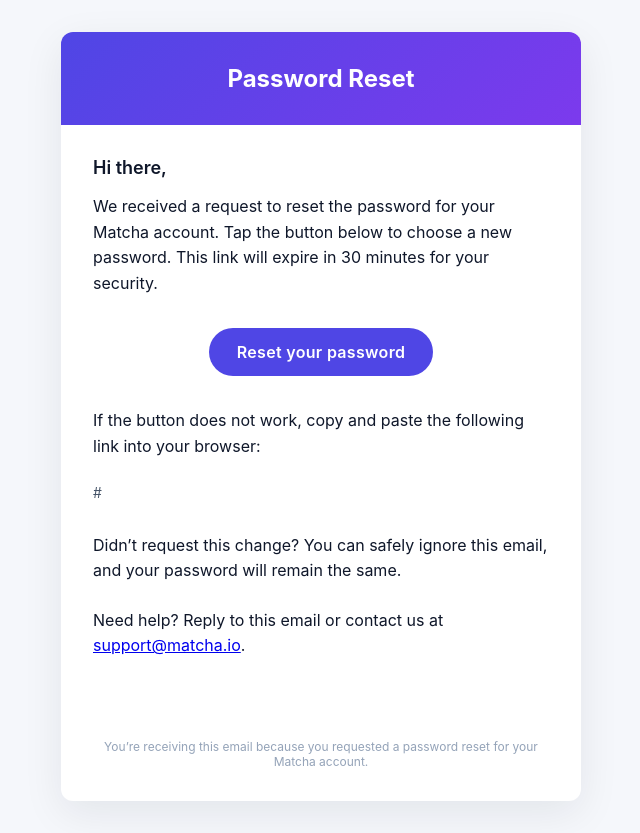
After one commit to aaavvvooo/matcha, a Python web app: template backend/application/templates/password_reset.html in a window 1280 px wide. The commit adds this page. Shown: the whole page, without its empty margins (319-959 px from the left). Run offline with Jinja, Linux system fonts and the light colour scheme; the template is opened without the code that fills it: most values are stand-ins (such as "Sample title", 1, 10 or a date in 2020).

Commit message:
pushing to implement branches

```diff
--- a/backend/application/clients/email_client.py
+++ b/backend/application/clients/email_client.py
@@ -16,13 +16,17 @@ class EmailClient:
 
     async def send_verification_email(self, to: str, username: str, subject: str, token: str):
         verification_url = f"{self.frontend_url}/verify?token={token}"
-        print(verification_url)
         html_content = self._render_email_template("email_confirmation.html", {
             "verification_url": verification_url,
             "username": username
         })
 
         await self._send_email(to, subject, html_content)
+
+
+    async def send_forget_password_email(self, to: str):
+        pass
+
 
     async def _send_email(self, to: str, subject: str, html_content: str):
         try:
--- a/backend/application/repository/__init__.py
+++ b/backend/application/repository/__init__.py
@@ -0,0 +1,2 @@
+from .user_repo import *
+from .token_repo import *
--- a/backend/application/repository/user_repo.py
+++ b/backend/application/repository/user_repo.py
@@ -24,12 +24,12 @@ class UserRepository:
             raise e
 
     async def get_user_by_email(self, email: str):
-        query = "SELECT id, full_name, username, email, hashed_password FROM users WHERE email = $1"
+        query = "SELECT id, full_name, username, email, hashed_password, is_validated FROM users WHERE email = $1"
         user = await self.db.fetch_one(query, email)
         return user
 
     async def get_user_by_username(self, username: str):
-        query = "SELECT id, full_name, username, email, hashed_password FROM users WHERE username = $1"
+        query = "SELECT id, full_name, username, email, hashed_password, is_validated FROM users WHERE username = $1"
         user = await self.db.fetch_one(query, username)
         return user
 
--- a/backend/application/templates/base.html
+++ b/backend/application/templates/base.html
@@ -120,7 +120,6 @@
 
         <div class="content">
             {% block content %}
-            <!-- Content goes here -->
             {% endblock %}
         </div>
 
--- /dev/null
+++ b/backend/application/templates/password_reset.html
@@ -0,0 +1,151 @@
+<!DOCTYPE html>
+<html lang="en">
+  <head>
+    <meta charset="UTF-8" />
+    <meta name="viewport" content="width=device-width, initial-scale=1.0" />
+    <title>Password Reset</title>
+    <style>
+      :root {
+        color-scheme: light;
+      }
+      body {
+        margin: 0;
+        font-family: -apple-system, BlinkMacSystemFont, "Segoe UI", Roboto,
+          Helvetica, Arial, sans-serif;
+        background-color: #f5f7fb;
+        color: #0f172a;
+      }
+      .wrapper {
+        width: 100%;
+        background-color: #f5f7fb;
+        padding: 32px 0;
+      }
+      .container {
+        width: 100%;
+        max-width: 520px;
+        margin: 0 auto;
+        background-color: #ffffff;
+        border-radius: 12px;
+        box-shadow: 0 12px 40px rgba(15, 23, 42, 0.08);
+        overflow: hidden;
+      }
+      .header {
+        background: linear-gradient(135deg, #4f46e5, #7c3aed);
+        color: #ffffff;
+        padding: 32px;
+        text-align: center;
+      }
+      .header h1 {
+        margin: 0;
+        font-size: 24px;
+      }
+      .content {
+        padding: 32px;
+      }
+      .greeting {
+        margin: 0 0 16px;
+        font-size: 18px;
+        font-weight: 600;
+      }
+      .message {
+        margin: 0 0 24px;
+        line-height: 1.6;
+      }
+      .cta {
+        display: inline-block;
+        padding: 14px 28px;
+        border-radius: 999px;
+        background-color: #4f46e5;
+        color: #ffffff;
+        font-weight: 600;
+        text-decoration: none;
+        letter-spacing: 0.02em;
+      }
+      .cta:hover {
+        background-color: #4338ca;
+      }
+      .cta:active {
+        background-color: #3730a3;
+      }
+      .link-helper {
+        margin-top: 24px;
+        font-size: 14px;
+        color: #475569;
+        word-break: break-all;
+      }
+      .footer {
+        padding: 24px 32px 32px;
+        font-size: 12px;
+        color: #94a3b8;
+        text-align: center;
+      }
+      @media (prefers-color-scheme: dark) {
+        body {
+          background-color: #0f172a;
+          color: #f8fafc;
+        }
+        .wrapper {
+          background-color: #0f172a;
+        }
+        .container {
+          background-color: #1e293b;
+          box-shadow: 0 12px 40px rgba(0, 0, 0, 0.35);
+        }
+        .header {
+          background: linear-gradient(135deg, #818cf8, #a855f7);
+        }
+        .message,
+        .greeting {
+          color: #f1f5f9;
+        }
+        .link-helper {
+          color: #cbd5f5;
+        }
+        .footer {
+          color: #94a3b8;
+        }
+      }
+    </style>
+  </head>
+  <body>
+    <div class="wrapper">
+      <div class="container">
+        <div class="header">
+          <h1>Password Reset</h1>
+        </div>
+        <div class="content">
+          <p class="greeting">
+            Hi {{ user_name | default("there") }},
+          </p>
+          <p class="message">
+            We received a request to reset the password for your Matcha account.
+            Tap the button below to choose a new password. This link will expire
+            in {{ expires_in | default("30 minutes") }} for your security.
+          </p>
+          <p style="text-align: center; margin: 32px 0">
+            <a class="cta" href="{{ reset_url }}" target="_blank" rel="noopener"
+              >Reset your password</a
+            >
+          </p>
+          <p class="message">
+            If the button does not work, copy and paste the following link into
+            your browser:
+          </p>
+          <p class="link-helper">{{ reset_url }}</p>
+          <p class="message" style="margin-top: 32px">
+            Didn’t request this change? You can safely ignore this email, and
+            your password will remain the same.
+          </p>
+          <p class="message" style="margin-top: 24px">
+            Need help? Reply to this email or contact us at
+            <a href="mailto:support@matcha.io">support@matcha.io</a>.
+          </p>
+        </div>
+        <div class="footer">
+          You’re receiving this email because you requested a password reset for
+          your Matcha account.
+        </div>
+      </div>
+    </div>
+  </body>
+</html>
--- a/backend/application/utils/password.py
+++ b/backend/application/utils/password.py
@@ -11,7 +11,6 @@ def get_password_hash(password):
 
 def verify_password(plain_password, hashed_password):
     verified = pwd_context.verify(plain_password, hashed_password)
-    print(verified)
     return verified
 
 
@@ -22,8 +21,7 @@ def validate_password(password: str):
             status_code=status.HTTP_400_BAD_REQUEST,
             detail="Password must be at least 8 characters long"
         )
-
-    if result['score'] < 3:
+    if result['score'] < 2:
         raise HTTPException(
             status_code=status.HTTP_400_BAD_REQUEST,
             detail="Password is not strong enough"
```
Also changed, not shown: backend/application/api/endpoints/auth.py (+28 -25 lines), backend/application/main.py (+2 -8 lines), backend/application/schema/auth_schemas.py (+8 -0 lines), backend/application/schema/token_schemas.py (+14 -1 lines), backend/application/service/auth_service.py (+33 -4 lines), backend/application/tasks/email_tasks.py (+19 -0 lines).
